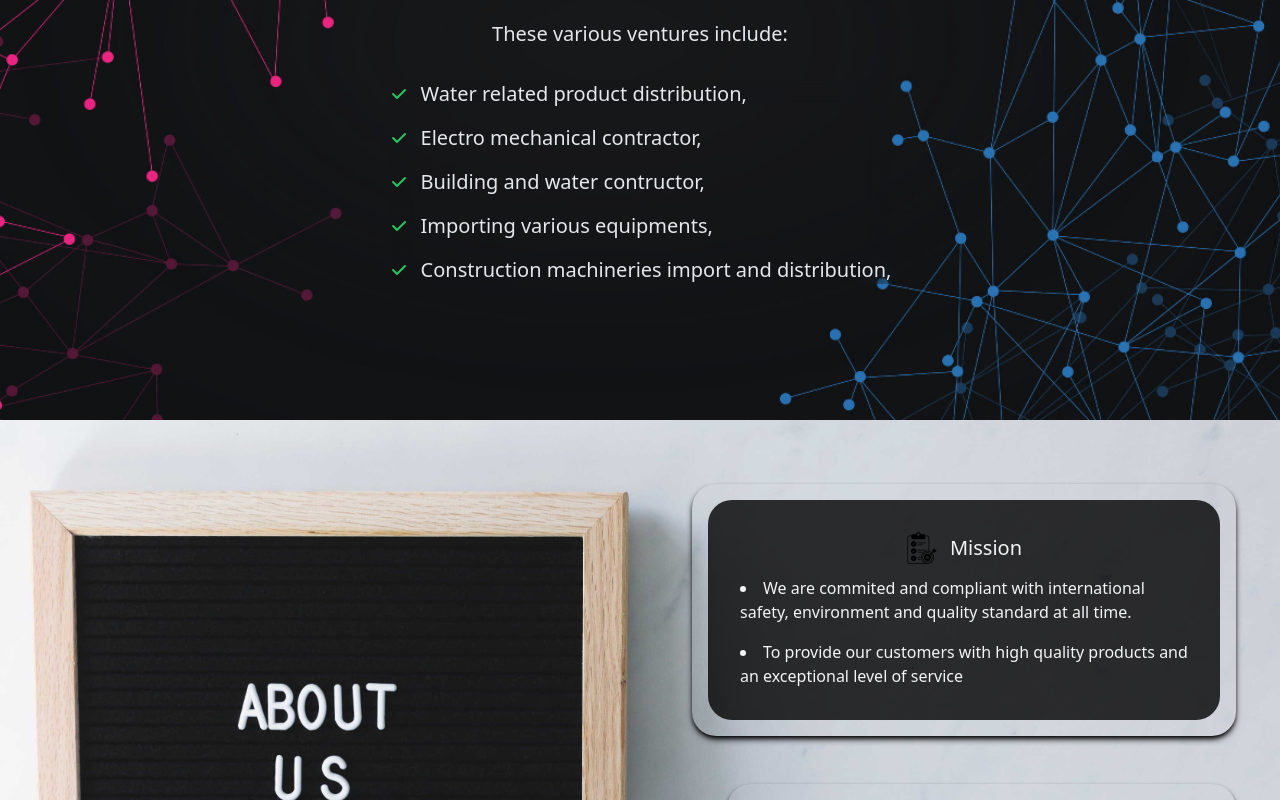
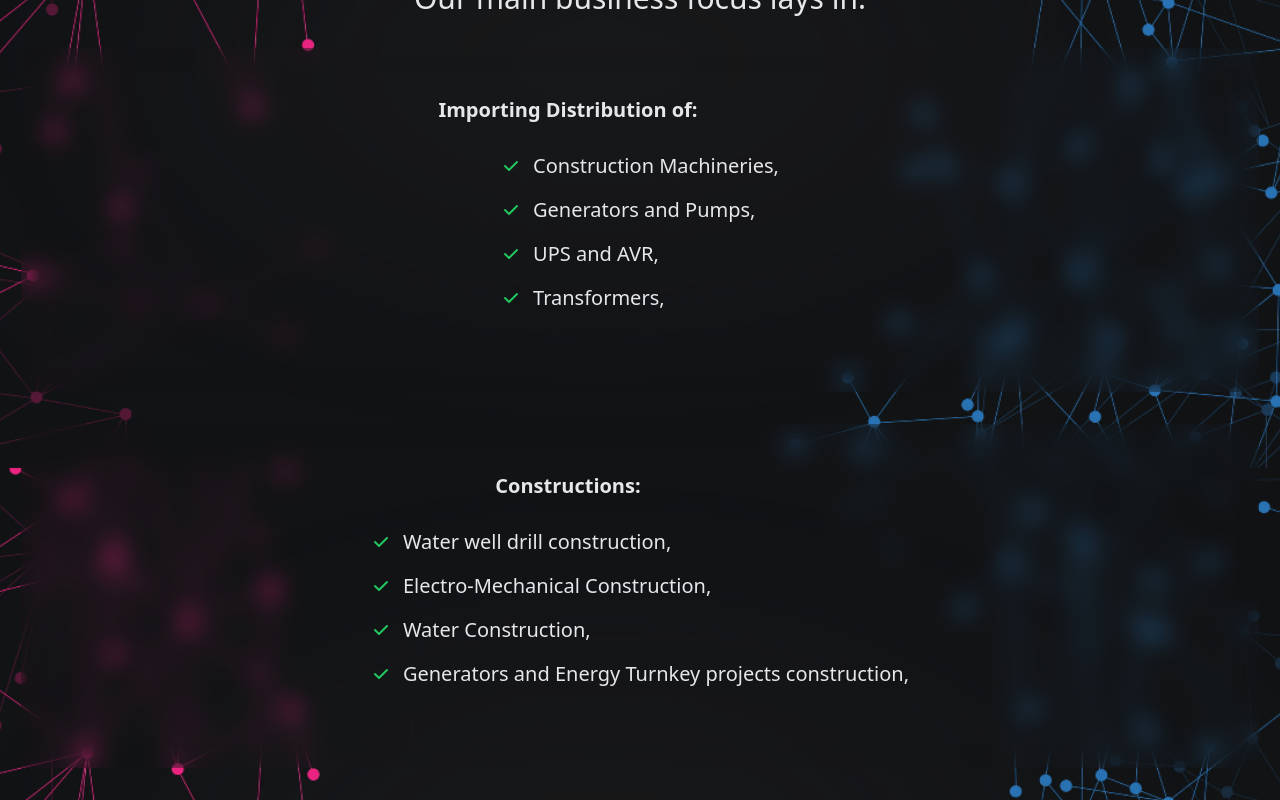
Before and after one commit to Mem0Real/pi_next, a Next.js app: page /about in a window 1280 px wide. Shown: the part 380-1180 px from the top of the page. Built offline with nearby package versions, Linux system fonts and the light colour scheme; a web font is replaced by a local one.

Commit message:
About and hero bg

```diff
--- a/src/app/about/page.jsx
+++ b/src/app/about/page.jsx
@@ -43,10 +43,15 @@ export default function About() {
 								system.
 							</p>
 
-							<p className="text-gray-200 lg:mt-12 text-xl">
-								These various ventures include:
+							<p className="text-gray-200 lg:mt-12 text-3xl">
+								Our main business focus lays in:
 							</p>
-							<div className="flex justify-center items-center pb-12">
+							<ol className="mt-8 backdrop-blur-md mb-8 space-y-4 text-center mx-auto w-full text-gray-200 dark:text-gray-400">
+								<li className="flex items-center justify-center mr-36 text-xl font-semibold -mb-5 pt-12 space-x-3">
+									Importing Distribution of:
+								</li>
+
+								{/* <div className="flex justify-center items-center pb-12">
 								<ul className="mt-8 backdrop-blur-md mb-8 space-y-4 text-left text-gray-200 dark:text-gray-400">
 									<li className="flex items-center space-x-3">
 										<svg
@@ -127,7 +132,147 @@ export default function About() {
 										</span>
 									</li>
 								</ul>
-							</div>
+							</div> */}
+								<div className="flex justify-center items-center pb-12">
+									<ul className="mt-8 backdrop-blur-md mb-8 space-y-4 text-left text-gray-200 dark:text-gray-400">
+										<li className="flex items-center space-x-3">
+											<svg
+												className="flex-shrink-0 w-5 h-5 text-green-500 dark:text-green-400"
+												fill="currentColor"
+												viewBox="0 0 20 20"
+												xmlns="http://www.w3.org/2000/svg"
+											>
+												<path
+													fillRule="evenodd"
+													d="M16.707 5.293a1 1 0 010 1.414l-8 8a1 1 0 01-1.414 0l-4-4a1 1 0 011.414-1.414L8 12.586l7.293-7.293a1 1 0 011.414 0z"
+													clipRule="evenodd"
+												></path>
+											</svg>
+
+											<span>Construction Machineries,</span>
+										</li>
+										<li className="flex items-center space-x-3">
+											<svg
+												className="flex-shrink-0 w-5 h-5 text-green-500 dark:text-green-400"
+												fill="currentColor"
+												viewBox="0 0 20 20"
+												xmlns="http://www.w3.org/2000/svg"
+											>
+												<path
+													fillRule="evenodd"
+													d="M16.707 5.293a1 1 0 010 1.414l-8 8a1 1 0 01-1.414 0l-4-4a1 1 0 011.414-1.414L8 12.586l7.293-7.293a1 1 0 011.414 0z"
+													clipRule="evenodd"
+												></path>
+											</svg>
+											<span>Generators and Pumps,</span>
+										</li>
+										<li className="flex items-center space-x-3">
+											<svg
+												className="flex-shrink-0 w-5 h-5 text-green-500 dark:text-green-400"
+												fill="currentColor"
+												viewBox="0 0 20 20"
+												xmlns="http://www.w3.org/2000/svg"
+											>
+												<path
+													fillRule="evenodd"
+													d="M16.707 5.293a1 1 0 010 1.414l-8 8a1 1 0 01-1.414 0l-4-4a1 1 0 011.414-1.414L8 12.586l7.293-7.293a1 1 0 011.414 0z"
+													clipRule="evenodd"
+												></path>
+											</svg>
+											<span>UPS and AVR,</span>
+										</li>
+										<li className="flex items-center space-x-3">
+											<svg
+												className="flex-shrink-0 w-5 h-5 text-green-500 dark:text-green-400"
+												fill="currentColor"
+												viewBox="0 0 20 20"
+												xmlns="http://www.w3.org/2000/svg"
+											>
+												<path
+													fillRule="evenodd"
+													d="M16.707 5.293a1 1 0 010 1.414l-8 8a1 1 0 01-1.414 0l-4-4a1 1 0 011.414-1.414L8 12.586l7.293-7.293a1 1 0 011.414 0z"
+													clipRule="evenodd"
+												></path>
+											</svg>
+											<span>Transformers,</span>
+										</li>
+									</ul>
+								</div>
+							</ol>
+
+							<ol className="mt-8 backdrop-blur-md mb-8 space-y-4 text-left text-gray-200 dark:text-gray-400">
+								<li className="flex items-center justify-center mr-36 text-xl font-semibold -mb-5 pt-12 space-x-3">
+									Constructions:
+								</li>
+
+								<div className="flex justify-center items-center pb-12">
+									<ul className="mt-8 backdrop-blur-md mb-8 space-y-4 text-left text-gray-200 dark:text-gray-400">
+										<li className="flex items-center space-x-3">
+											<svg
+												className="flex-shrink-0 w-5 h-5 text-green-500 dark:text-green-400"
+												fill="currentColor"
+												viewBox="0 0 20 20"
+												xmlns="http://www.w3.org/2000/svg"
+											>
+												<path
+													fillRule="evenodd"
+													d="M16.707 5.293a1 1 0 010 1.414l-8 8a1 1 0 01-1.414 0l-4-4a1 1 0 011.414-1.414L8 12.586l7.293-7.293a1 1 0 011.414 0z"
+													clipRule="evenodd"
+												></path>
+											</svg>
+
+											<span>Water well drill construction,</span>
+										</li>
+										<li className="flex items-center space-x-3">
+											<svg
+												className="flex-shrink-0 w-5 h-5 text-green-500 dark:text-green-400"
+												fill="currentColor"
+												viewBox="0 0 20 20"
+												xmlns="http://www.w3.org/2000/svg"
+											>
+												<path
+													fillRule="evenodd"
+													d="M16.707 5.293a1 1 0 010 1.414l-8 8a1 1 0 01-1.414 0l-4-4a1 1 0 011.414-1.414L8 12.586l7.293-7.293a1 1 0 011.414 0z"
+													clipRule="evenodd"
+												></path>
+											</svg>
+											<span>Electro-Mechanical Construction,</span>
+										</li>
+										<li className="flex items-center space-x-3">
+											<svg
+												className="flex-shrink-0 w-5 h-5 text-green-500 dark:text-green-400"
+												fill="currentColor"
+												viewBox="0 0 20 20"
+												xmlns="http://www.w3.org/2000/svg"
+											>
+												<path
+													fillRule="evenodd"
+													d="M16.707 5.293a1 1 0 010 1.414l-8 8a1 1 0 01-1.414 0l-4-4a1 1 0 011.414-1.414L8 12.586l7.293-7.293a1 1 0 011.414 0z"
+													clipRule="evenodd"
+												></path>
+											</svg>
+											<span>Water Construction,</span>
+										</li>
+										<li className="flex items-center space-x-3">
+											<svg
+												className="flex-shrink-0 w-5 h-5 text-green-500 dark:text-green-400"
+												fill="currentColor"
+												viewBox="0 0 20 20"
+												xmlns="http://www.w3.org/2000/svg"
+											>
+												<path
+													fillRule="evenodd"
+													d="M16.707 5.293a1 1 0 010 1.414l-8 8a1 1 0 01-1.414 0l-4-4a1 1 0 011.414-1.414L8 12.586l7.293-7.293a1 1 0 011.414 0z"
+													clipRule="evenodd"
+												></path>
+											</svg>
+											<span>
+												Generators and Energy Turnkey projects construction,
+											</span>
+										</li>
+									</ul>
+								</div>
+							</ol>
 						</div>
 					</div>
 				</div>
--- a/src/app/page.js
+++ b/src/app/page.js
@@ -62,7 +62,7 @@ const HomePage = () => {
 			<section className="h-screen section">
 				<div
 					className="hero min-h-screen bg-home-img bg-fixed z-10"
-					style={{ backgroundImage: 'url("/assets/img/hero1.jpg")' }}
+					style={{ backgroundImage: 'url("/assets/img/hero2.jpg")' }}
 				>
 					<div className="hero-overlay bg-opacity-30"></div>
 					<div
```
Also changed, not shown: public/assets/img/hero2.jpg (added).
